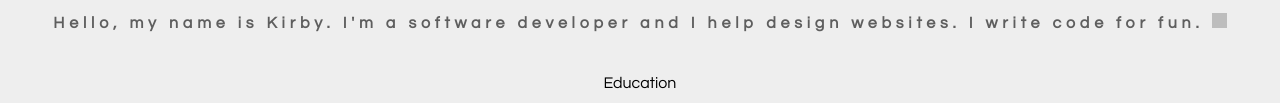
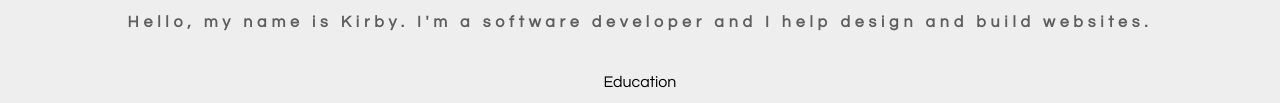
Before and after one commit to limkxrby/Portfolio, a plain HTML site: page index.html in a window 1280 px wide. Shown: the part 991-1094 px from the top of the page. Drawn offline with nearby package versions, Linux system fonts and the light colour scheme; grey boxes are pictures that could not be loaded.

Commit message:
updated about section

```diff
--- a/index.html
+++ b/index.html
@@ -45,7 +45,7 @@
 
       <h1>About</h1>
 
-      <h3>Hello, my name is Kirby. I'm a software developer and I help design websites. I write code for fun. <img src="https://raw.githubusercontent.com/isocpp/logos/master/cpp_logo.png" alt="C++" style="width: 15px; height: 15px">
+      <h3>Hello, my name is Kirby. I'm a software developer and I help design and build websites.
       </h3>
       <ul>
         <li class="drop-down">
```
